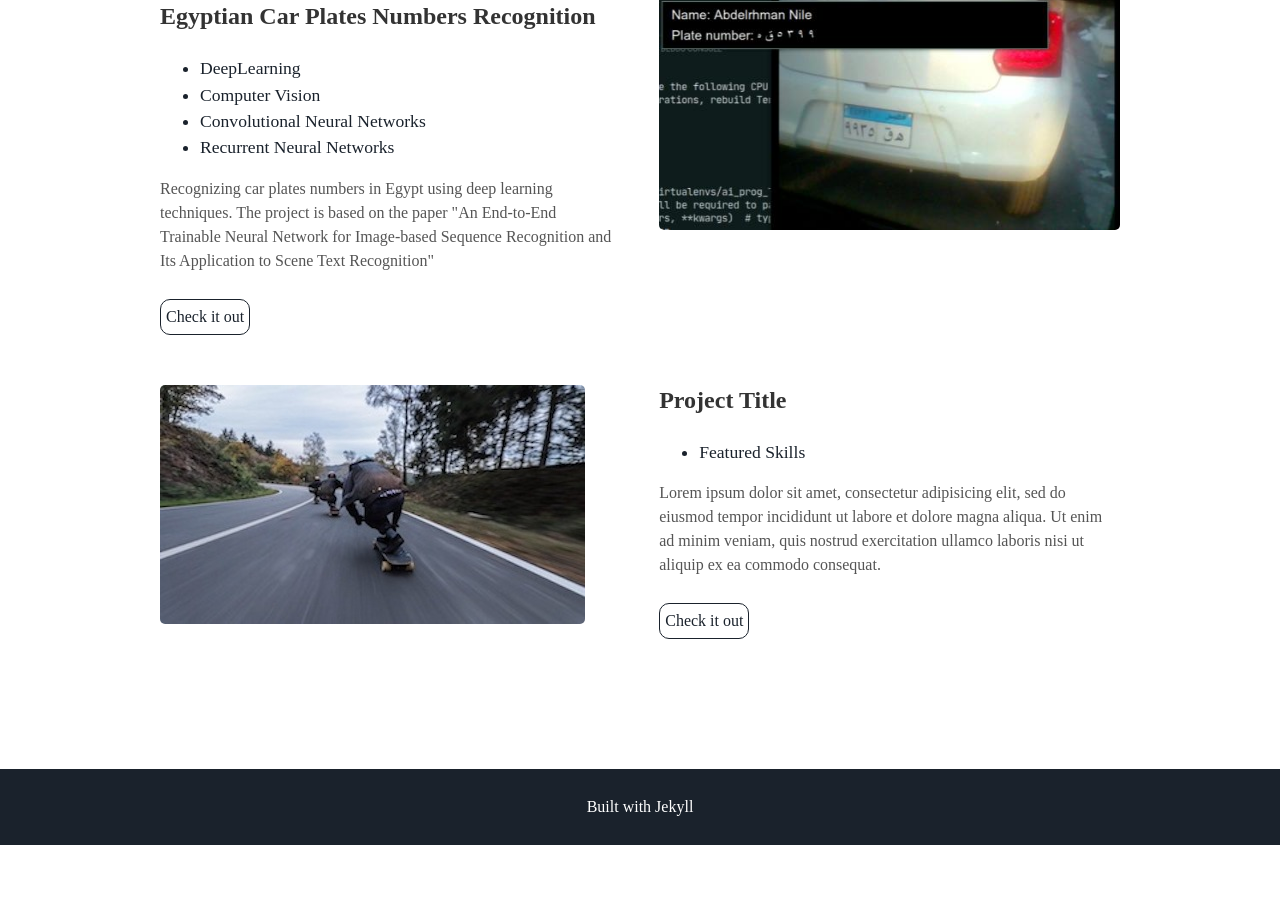
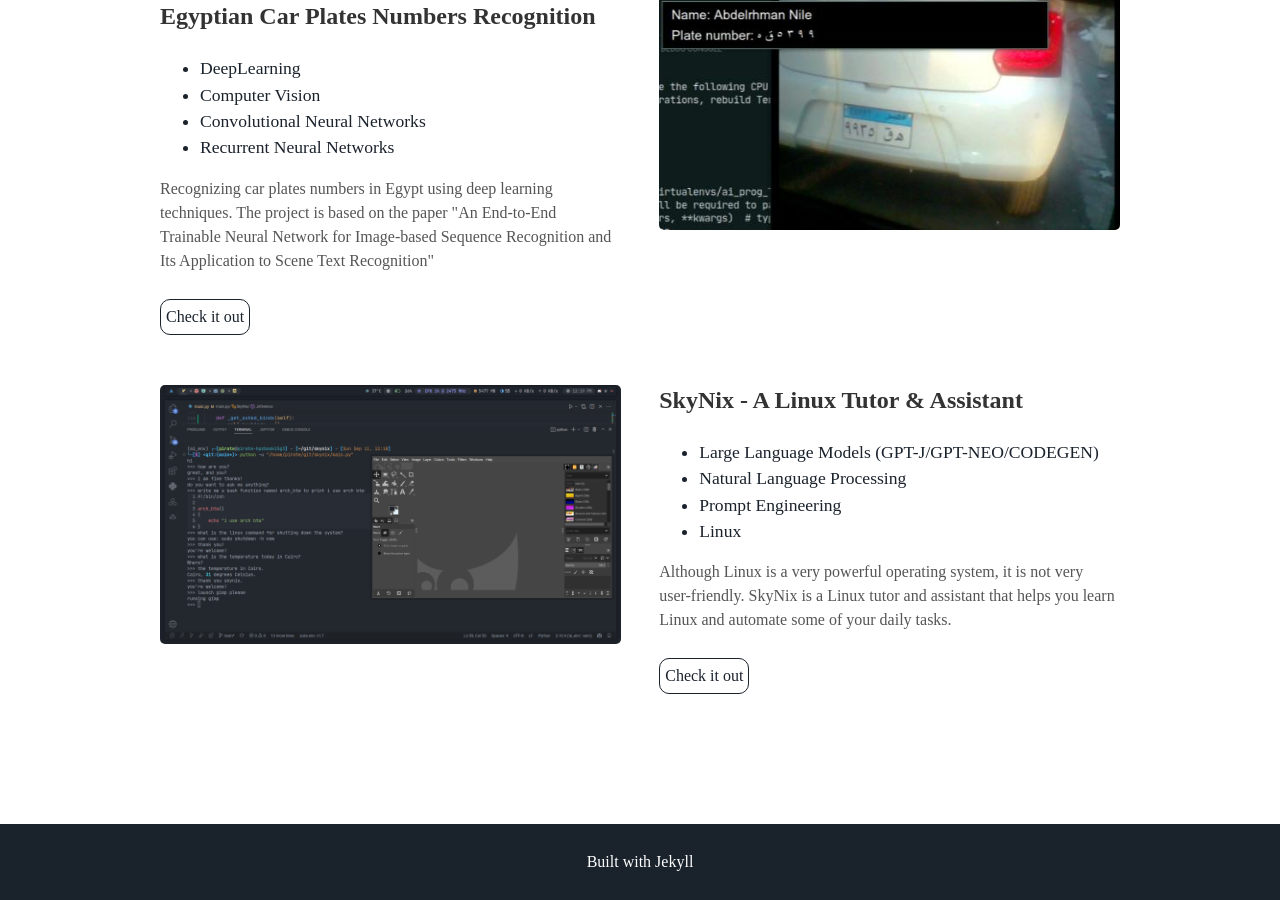
Before and after one commit to AbdelrhmanNile/AbdelrhmanNile.github.io, a Jekyll site: the page built from index.html, in a window 1280 px wide and 900 px high, scrolled down 1787 px. Built offline with Jekyll 4.4.1, drawn with Linux system fonts in a browser that asks for light colours; some web fonts are replaced; before the commit the page ends 2632 px from its top, so only the background shows below that.

Commit message:
project2

```diff
--- a/_includes/projects.html
+++ b/_includes/projects.html
@@ -20,14 +20,17 @@
 </div>
 <div class="user-projects">
   <div class="images-left">
-    <img alt="mountains" src="{{ "/assets/img/skate.jpg" | prepend: site.baseurl }}" />
+    <img alt="mountains" src="{{ "/assets/img/project2.png" | prepend: site.baseurl }}" />
   </div>
   <div class="contents-right">
-    <h3> Project Title </h3>
+    <h3> SkyNix - A Linux Tutor & Assistant </h3>
     <ul>
-      <li> Featured Skills</li>
+      <li> Large Language Models (GPT-J/GPT-NEO/CODEGEN)</li>
+      <li> Natural Language Processing</li>
+      <li> Prompt Engineering</li>
+      <li> Linux</li>
     </ul>
-    <p>Lorem ipsum dolor sit amet, consectetur adipisicing elit, sed do eiusmod tempor incididunt ut labore et dolore magna aliqua. Ut enim ad minim veniam, quis nostrud exercitation ullamco laboris nisi ut aliquip ex ea commodo consequat.</p>
-    <a class="project-link" href="#">Check it out</a>
+    <p>Although Linux is a very powerful operating system, it is not very user-friendly. SkyNix is a Linux tutor and assistant that helps you learn Linux and automate some of your daily tasks.</p>
+    <a class="project-link" href="https://github.com/AbdelrhmanNile/skynix">Check it out</a>
   </div>
 </div>
```
Also changed, not shown: assets/img/project2.png (added).
